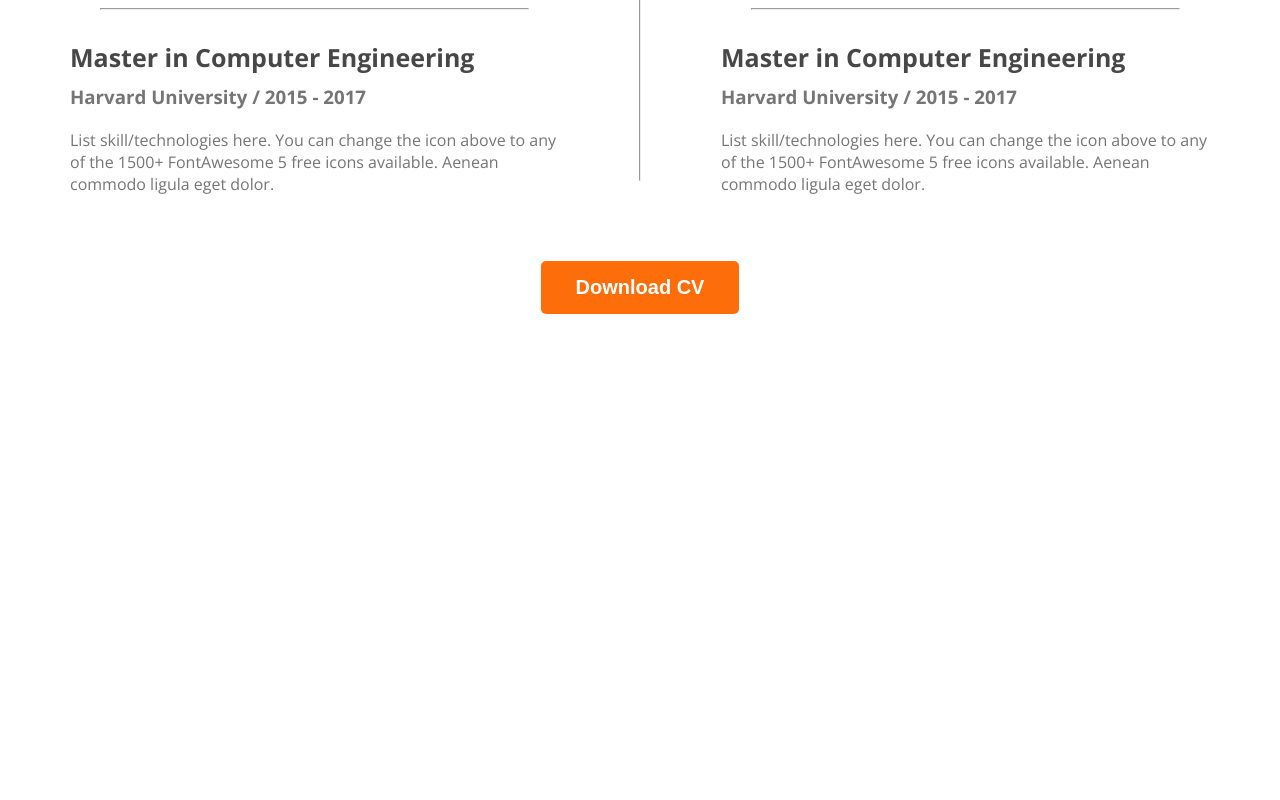
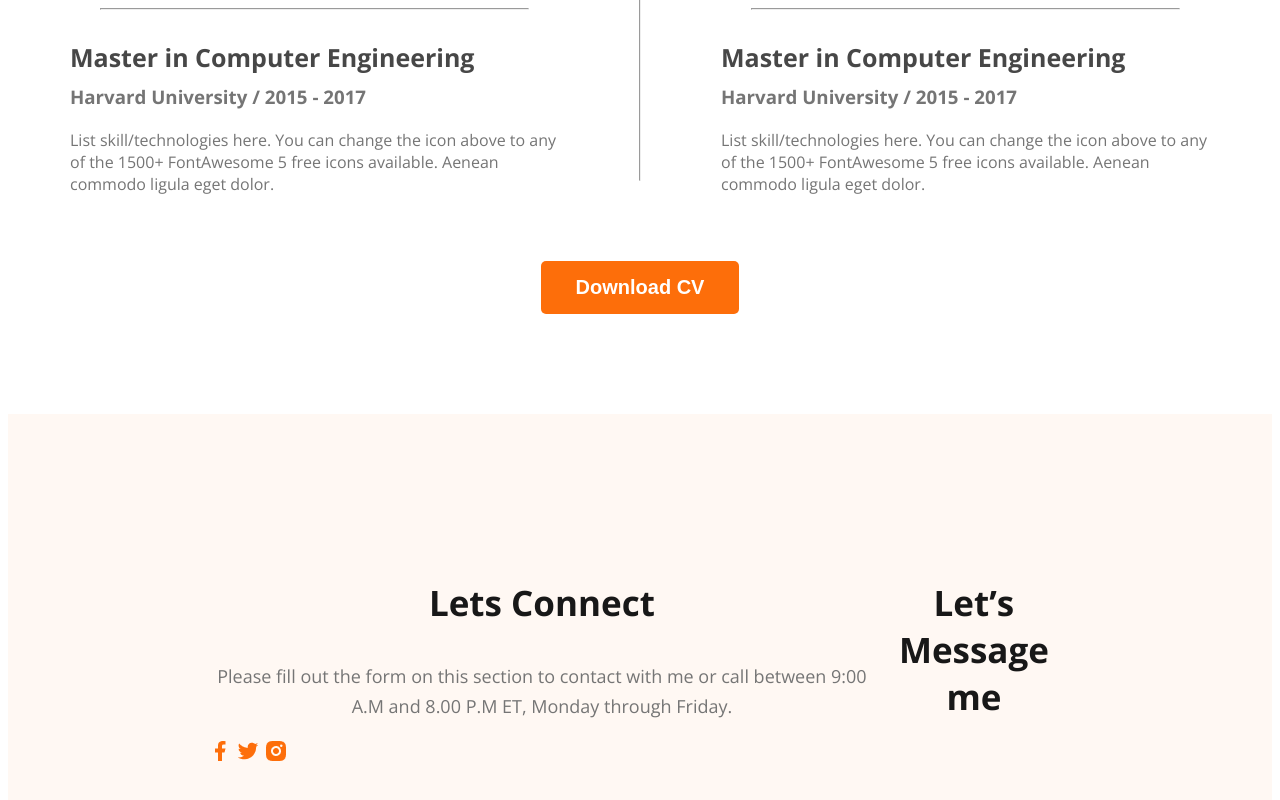
Before and after one commit to MohamamdRasel/webdeveloper-portfolio, a plain HTML site: page index.html in a window 1280 px wide. Shown: the part 2980-3780 px from the top of the page. Before the commit the page ends 3302 px from the top, so only its background shows below. Drawn offline with nearby package versions, Linux system fonts and the light colour scheme; a web font is replaced by a local one.

Commit message:
basic footer

```diff
--- a/index.html
+++ b/index.html
@@ -156,7 +156,19 @@
     <!--  Footer Section  -->
 
     <footer>
+        <div class="footer_column">
+            <h3 class="section_title">Lets Connect</h3>
+            <p class="section_description">Please fill out the form on this section to contact with me or call between 9:00 A.M and 8.00 P.M ET, Monday through Friday.</p>
+            <div class="social_links">
+                <a href=""><img src="images/icons/facebook.png" alt=""></a>
+                <a href=""><img src="images/icons/twitter.png" alt=""></a>
+                <a href=""><img src="images/icons/insta.png" alt=""></a>
+            </div>
+        </div>
+        <div class="footer_column">
+            <h3 class="section_title">Let’s Message me</h3>
 
+        </div>
 
     </footer>
 </body>
--- a/style.css
+++ b/style.css
@@ -195,3 +195,11 @@ box-shadow: 0px 6px 50px 0px rgba(0, 0, 0, 0.06);
     text-align: center;
     margin-top: 50px;
 }
+
+/* Footer Style */
+footer {
+    display: flex;
+    background: #FFF8F3;
+    margin-top: 100px;
+    padding: 130px 200px;
+}
```
